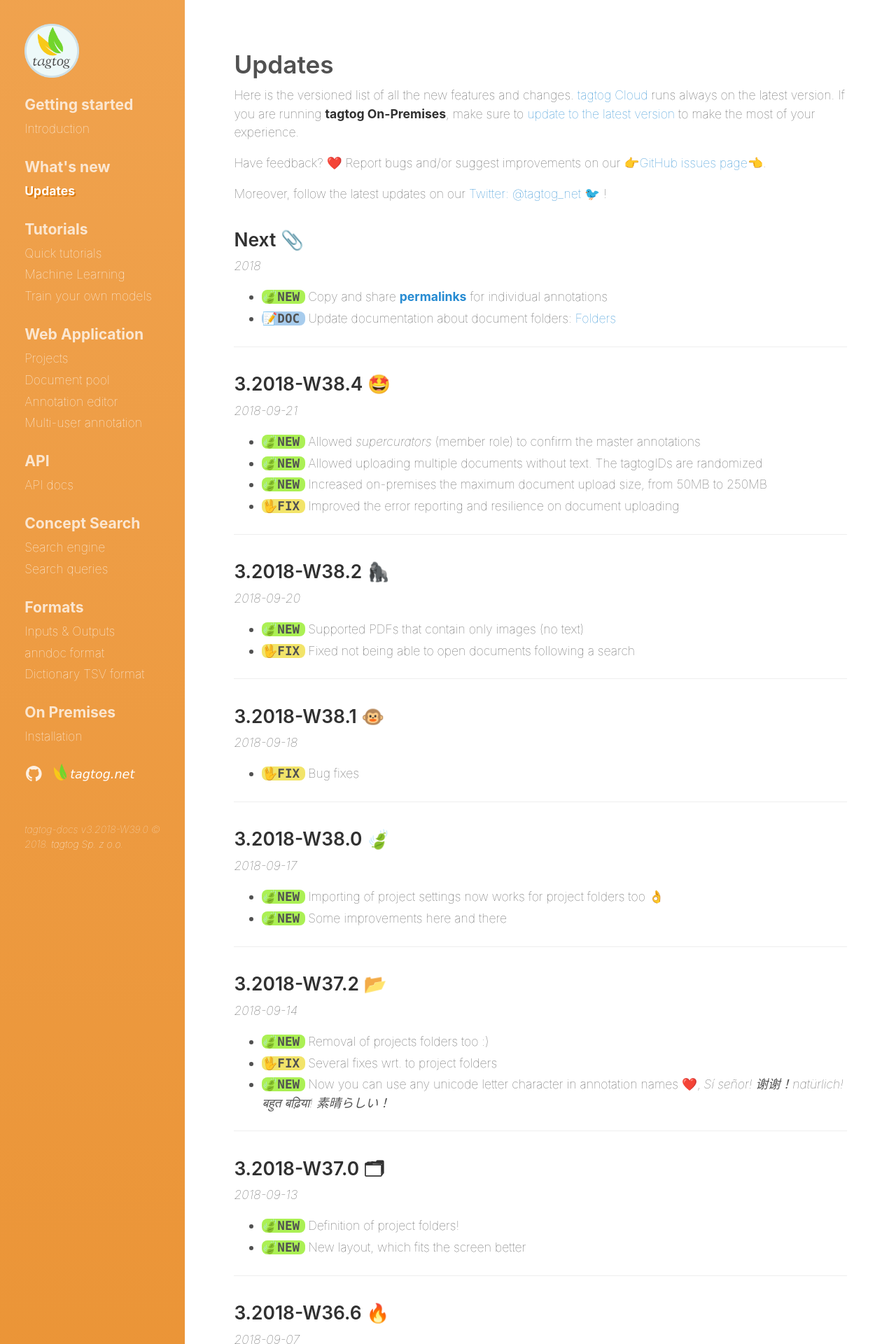
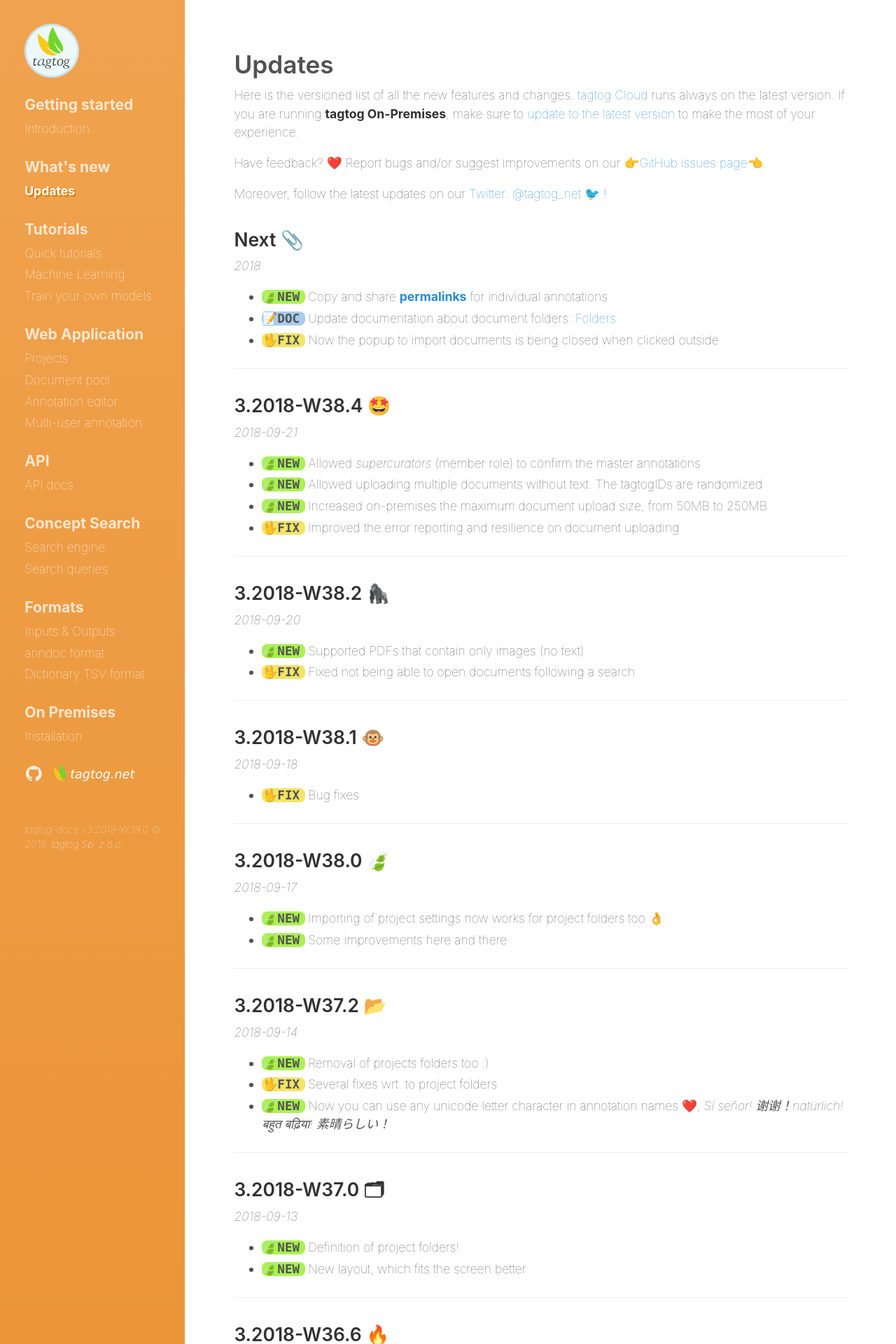
Before and after one commit to tagtogorg/tagtog-doc, a Jekyll site: the page built from updates.md, in a window 1280 px wide. Shown: the top 1920 px of the page at 70% size. Built offline with Jekyll 4.4.1, drawn with Linux system fonts in a browser that asks for light colours; nearby versions of some CDN libraries; emoji names are drawn with the system emoji font.

Commit message:
Update updates file with fix

```diff
--- a/updates.md
+++ b/updates.md
@@ -18,6 +18,7 @@ _2018_
 <ul class="updates">
   <li class="new">Copy and share <strong><a title="tagtog docs - Permalinks" href="/webeditor.html#permalinks">permalinks</a></strong> for individual annotations</li>
   <li class="doc">Update documentation about document folders: <a title="tagtog - folders" href="/documentpool.html#folders">Folders</a></li>
+  <li class="fix">Now the popup to import documents is being closed when clicked outside</li>
 </ul>
 
 ---
```
